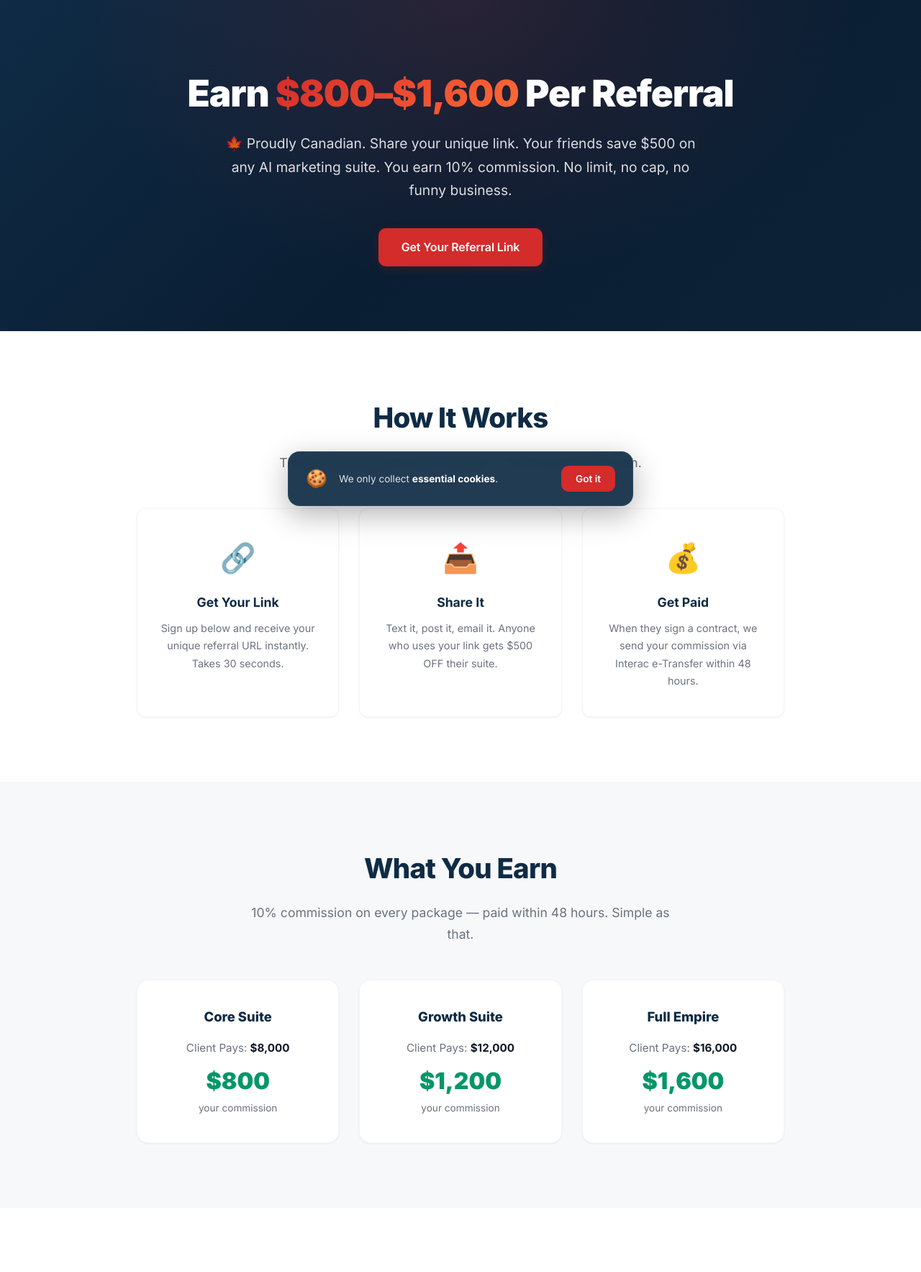
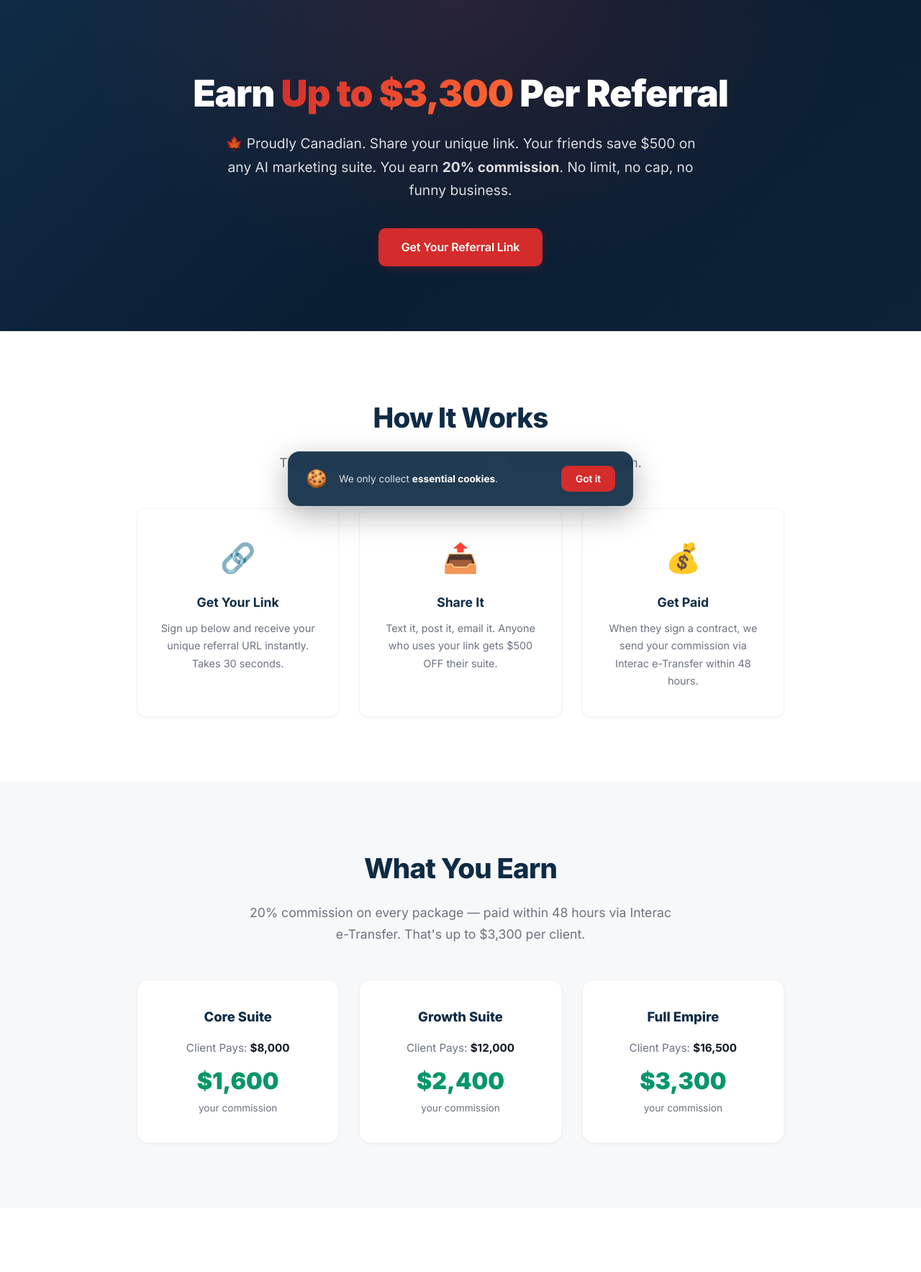
Before and after one commit to shogodel/laval-digital, a Flask app: page /affiliate in a window 1280 px wide. Shown: the part 73-1840 px from the top of the page at 72% size. Run offline with Flask 3, Linux system fonts and the light colour scheme; parts of the project's set-up code (start-up, migrations or seed data) failed here and were passed over.

Commit message:
Update affiliate/reseller pricing: 20% affiliate commission (up to ,300), 35% reseller margins

```diff
--- a/templates/affiliate.html
+++ b/templates/affiliate.html
@@ -4,7 +4,7 @@
     <meta charset="UTF-8">
     <meta name="viewport" content="width=device-width, initial-scale=1.0">
     <title>Affiliate Program — Laval Digital</title>
-    <meta name="description" content="Join the Laval Digital affiliate program. Earn $800–$1,600 per referral. Your friends save $500. 10% commission. Proudly Canadian.">
+    <meta name="description" content="Join the Laval Digital affiliate program. Earn up to $3,300 per referral. Your friends save $500. 20% commission. Proudly Canadian.">
     <link rel="preconnect" href="https://fonts.googleapis.com">
     <link rel="preconnect" href="https://fonts.gstatic.com" crossorigin>
     <link href="https://fonts.googleapis.com/css2?family=Inter:wght@400;500;600;700;800;900&display=swap" rel="stylesheet">
@@ -312,8 +312,8 @@
 
 <section class="hero">
     <div class="container">
-        <h1>Earn <span>$800–$1,600</span> Per Referral</h1>
-        <p>🍁 Proudly Canadian. Share your unique link. Your friends save $500 on any AI marketing suite. You earn 10% commission. No limit, no cap, no funny business.</p>
+        <h1>Earn <span>Up to $3,300</span> Per Referral</h1>
+        <p>🍁 Proudly Canadian. Share your unique link. Your friends save $500 on any AI marketing suite. You earn <strong>20% commission</strong>. No limit, no cap, no funny business.</p>
         <div class="hero-buttons">
             <a href="#signup" class="btn btn-primary">Get Your Referral Link</a>
         </div>
@@ -347,24 +347,24 @@
 <section class="section commission-bg" id="commission">
     <div class="container">
         <h2 class="section-title">What You Earn</h2>
-        <p class="section-subtitle">10% commission on every package — paid within 48 hours. Simple as that.</p>
+        <p class="section-subtitle">20% commission on every package — paid within 48 hours via Interac e-Transfer. That's up to $3,300 per client.</p>
         <div class="commission-grid">
             <div class="commission-card">
                 <h3>Core Suite</h3>
                 <p class="client-pays">Client Pays: <strong>$8,000</strong></p>
-                <div class="you-earn">$800</div>
+                <div class="you-earn">$1,600</div>
                 <div class="you-earn-label">your commission</div>
             </div>
             <div class="commission-card">
                 <h3>Growth Suite</h3>
                 <p class="client-pays">Client Pays: <strong>$12,000</strong></p>
-                <div class="you-earn">$1,200</div>
+                <div class="you-earn">$2,400</div>
                 <div class="you-earn-label">your commission</div>
             </div>
             <div class="commission-card">
                 <h3>Full Empire</h3>
-                <p class="client-pays">Client Pays: <strong>$16,000</strong></p>
-                <div class="you-earn">$1,600</div>
+                <p class="client-pays">Client Pays: <strong>$16,500</strong></p>
+                <div class="you-earn">$3,300</div>
                 <div class="you-earn-label">your commission</div>
             </div>
         </div>
--- a/templates/reseller.html
+++ b/templates/reseller.html
@@ -4,7 +4,7 @@
     <meta charset="UTF-8">
     <meta name="viewport" content="width=device-width, initial-scale=1.0">
     <title>Reseller Program — Laval Digital</title>
-    <meta name="description" content="Sell AI-powered websites under your own brand. White-label reseller program for Canadian marketing agencies and freelancers. Starting at 42% margins.">
+    <meta name="description" content="Sell AI-powered websites under your own brand. White-label reseller program for Canadian marketing agencies and freelancers. Earn 35% margins.">
     <link rel="preconnect" href="https://fonts.googleapis.com">
     <link rel="preconnect" href="https://fonts.gstatic.com" crossorigin>
     <link href="https://fonts.googleapis.com/css2?family=Inter:wght@400;500;600;700;800;900&display=swap" rel="stylesheet">
@@ -145,7 +145,7 @@
 <section class="hero fade-up">
     <div class="container">
         <h1>Sell AI-Powered Websites <span>Under Your Brand</span></h1>
-        <p>🍁 Proudly Canadian. Offer a full digital agency suite to your clients across Canada. We handle the tech, you keep the profits. Starting at 42% margins.</p>
+        <p>🍁 Proudly Canadian. Offer a full digital agency suite to your clients across Canada. We handle the tech, you keep the profits. You earn <strong>35% margins</strong> on every sale.</p>
         <div class="hero-buttons">
             <a href="#signup" class="btn btn-primary">Apply as Founding Partner</a>
             <a href="tel:5142431580" class="btn btn-secondary">📞 Call (514) 243-1580</a>
--- a/templates/reseller_fr.html
+++ b/templates/reseller_fr.html
@@ -4,7 +4,7 @@
     <meta charset="UTF-8">
     <meta name="viewport" content="width=device-width, initial-scale=1.0">
     <title>Programme Revendeur — Laval Digital</title>
-    <meta name="description" content="Vendez des sites Web propulsés par IA sous votre propre marque. Programme de revente en marque blanche pour agences marketing et pigistes du Québec. À partir de 42% de marges.">
+    <meta name="description" content="Vendez des sites Web propulsés par IA sous votre propre marque. Programme de revente en marque blanche pour agences marketing et pigistes du Québec. Marges de 35%.">
     <link rel="preconnect" href="https://fonts.googleapis.com">
     <link rel="preconnect" href="https://fonts.gstatic.com" crossorigin>
     <link href="https://fonts.googleapis.com/css2?family=Inter:wght@400;500;600;700;800;900&display=swap" rel="stylesheet">
@@ -137,7 +137,7 @@
 <section class="hero fade-up">
     <div class="container">
         <h1>Vendez des Sites Web Propulsés par IA <span>Sous Votre Marque</span></h1>
-        <p>⚜️ Fièrement Québécois. Offrez une suite d'agence numérique complète à vos clients d'ici. On gère la technique, vous gardez les profits. À partir de 42% de marges.</p>
+        <p>⚜️ Fièrement Québécois. Offrez une suite d'agence numérique complète à vos clients d'ici. On gère la technique, vous gardez les profits. Vous gagnez <strong>35% de marges</strong> sur chaque vente.</p>
         <div class="hero-buttons">
             <a href="#inscription" class="btn btn-primary">Postuler comme Partenaire Fondateur</a>
             <a href="tel:5142431580" class="btn btn-secondary">📞 Appeler (514) 243-1580</a>
```
Also changed, not shown: templates/affiliate_fr.html (+8 -8 lines).
